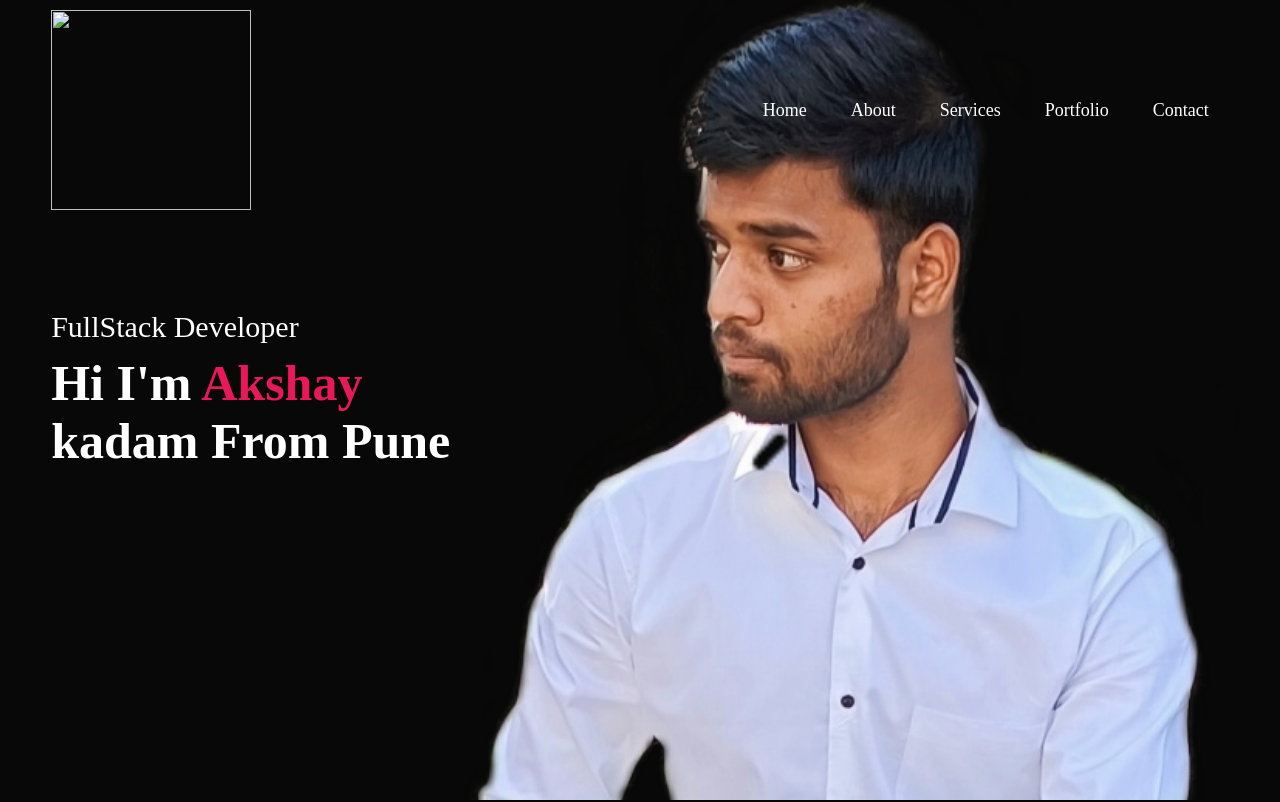
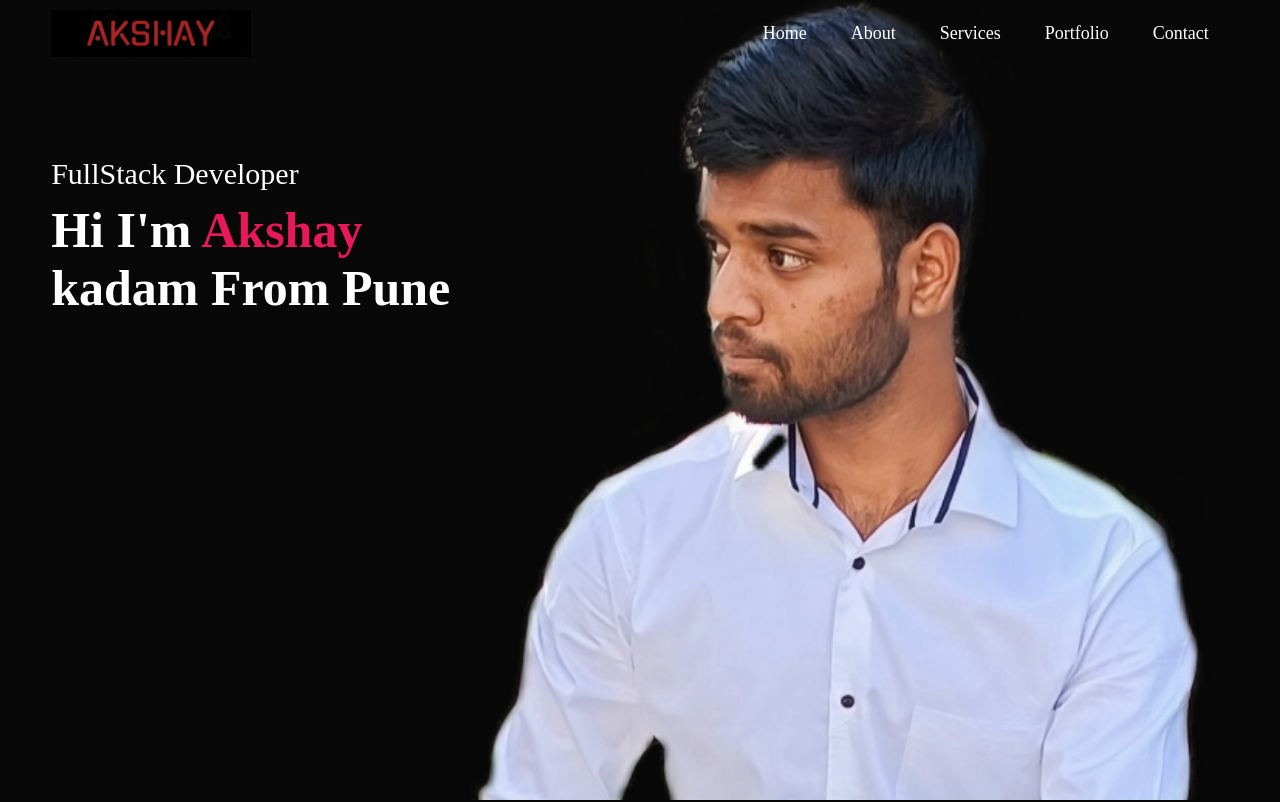
Before and after one commit to Akshaykadam22/My-Portfolio, a plain HTML site: page index.html in a window 1280 px wide. Shown: the top 802 px of the page. Drawn offline with Linux system fonts and the light colour scheme.

Commit message:
Update index.html

```diff
--- a/index.html
+++ b/index.html
@@ -8,7 +8,7 @@
 
     <div class="container">
         <nav>
-          <img src="`./images/logo2.jpg" class="logo">
+          <img src="./images/logo2.jpg" class="logo">
         <ul>
             <li><a href="#header">Home</a> </li>
             <li><a href="#about">About</a> </li>
```
